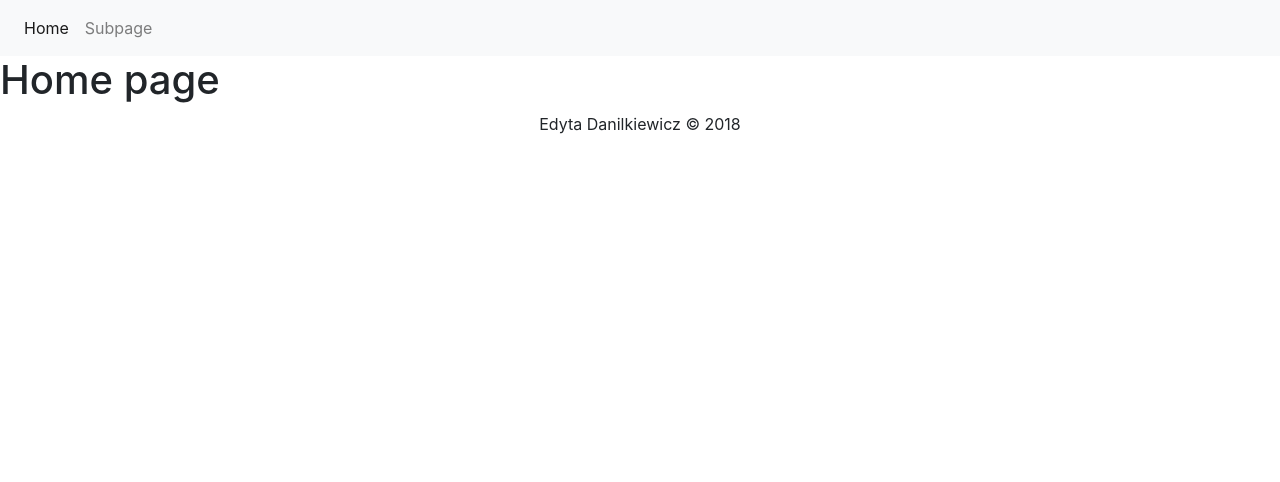
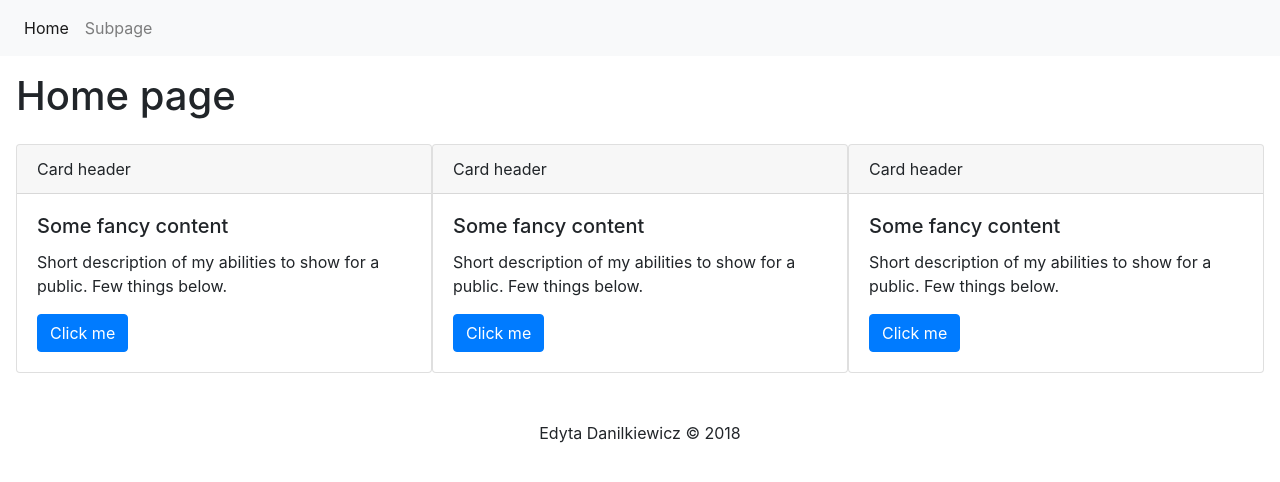
Before and after one commit to edyta-danilkiewicz/html-css, a plain HTML site: page index.html in a window 1280 px wide. Drawn offline with nearby package versions, Linux system fonts and the light colour scheme.

Commit message:
Update Main page

```diff
--- a/css/main.css
+++ b/css/main.css
@@ -1,3 +1,8 @@
+main .card-box {
+  display: flex;
+  justify-content: space-around;
+}
+
 footer {
   text-align: center;
 }
--- a/index.html
+++ b/index.html
@@ -7,7 +7,7 @@
   <script src="https://maxcdn.bootstrapcdn.com/bootstrap/4.0.0/js/bootstrap.min.js" integrity="sha384-JZR6Spejh4U02d8jOt6vLEHfe/JQGiRRSQQxSfFWpi1MquVdAyjUar5+76PVCmYl" crossorigin="anonymous"></script>
   <link rel="stylesheet" href="css/main.css">
   <meta charset="UTF-8">
-  <title>Web Page</title>
+  <title>Portfolio - Homepage</title>
 </head>
 <body>
   <header>
@@ -24,10 +24,60 @@
       </div>
     </nav>
   </header>
-  <div>
+  <main class="m-3">
     <h1>Home page</h1>
-  </div>
-  <footer>
+    <div class="card-box mt-4">
+      <div class="card">
+        <div class="card-header">
+          Card header
+        </div>
+        <div class="card-body">
+          <h5 class="card-title">
+            Some fancy content
+          </h5>
+          <p class="card-text">
+            Short description of my abilities to show for a public. Few things below.
+          </p>
+          <a href="#" class="btn btn-primary">
+            Click me
+          </a>
+        </div>
+      </div>
+      <div class="card">
+        <div class="card-header">
+          Card header
+        </div>
+        <div class="card-body">
+          <h5 class="card-title">
+            Some fancy content
+          </h5>
+          <p class="card-text">
+            Short description of my abilities to show for a public. Few things below.
+          </p>
+          <a href="#" class="btn btn-primary">
+            Click me
+          </a>
+        </div>
+      </div>
+      <div class="card">
+        <div class="card-header">
+          Card header
+        </div>
+        <div class="card-body">
+          <h5 class="card-title">
+            Some fancy content
+          </h5>
+          <p class="card-text">
+            Short description of my abilities to show for a public. Few things below.
+          </p>
+          <a href="#" class="btn btn-primary">
+            Click me
+          </a>
+        </div>
+      </div>
+    </div>
+  </main>
+  <footer class="mt-5">
     Edyta Danilkiewicz &copy; 2018
   </footer>
 </body>
```
